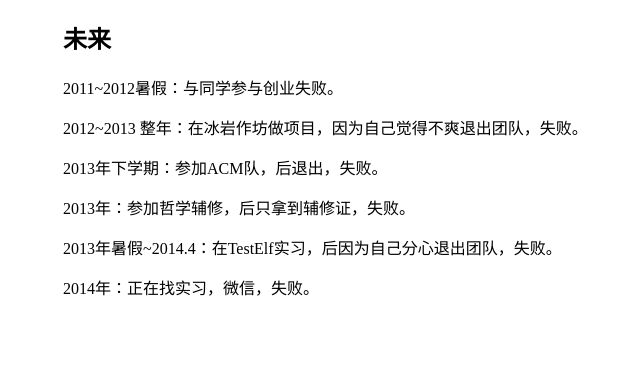
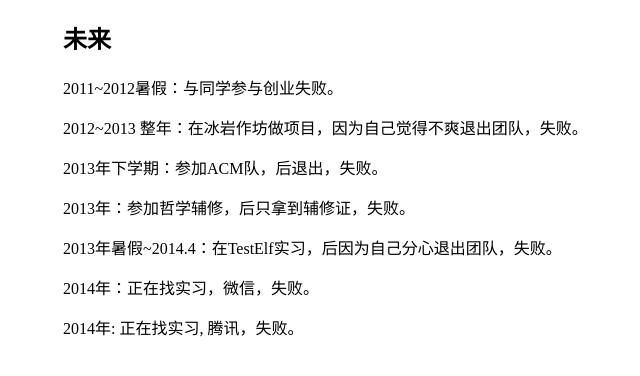
Before and after one commit to Cphilo/Cphilo.github.io, a Jekyll site: the page built from _posts/2014-3-28-future.html, in a window 1280 px wide. Shown: the top 376 px of the page, without its empty margins (177-817 px from the left). Built offline with Jekyll 4.4.1, drawn with Linux system fonts in a browser that asks for light colours.

Commit message:
add tecent fail

```diff
--- a/_posts/2014-3-28-future.html
+++ b/_posts/2014-3-28-future.html
@@ -10,5 +10,6 @@ title: 未来
   <p>2013年：参加哲学辅修，后只拿到辅修证，失败。</p>
   <p>2013年暑假~2014.4：在TestElf实习，后因为自己分心退出团队，失败。</p>
   <p>2014年：正在找实习，微信，失败。<p>
+  <p>2014年: 正在找实习, 腾讯，失败。<p>
 <!--<p>自己混的这么差还不想读书，哎， 你没救了。。。</p>-->
 <!--<p>可是自己终于了解自己是如此的失败时才总是仿佛刚刚沉睡醒来，仿佛自己的失败离自己那么遥远，远不可及。</p>-->
```
